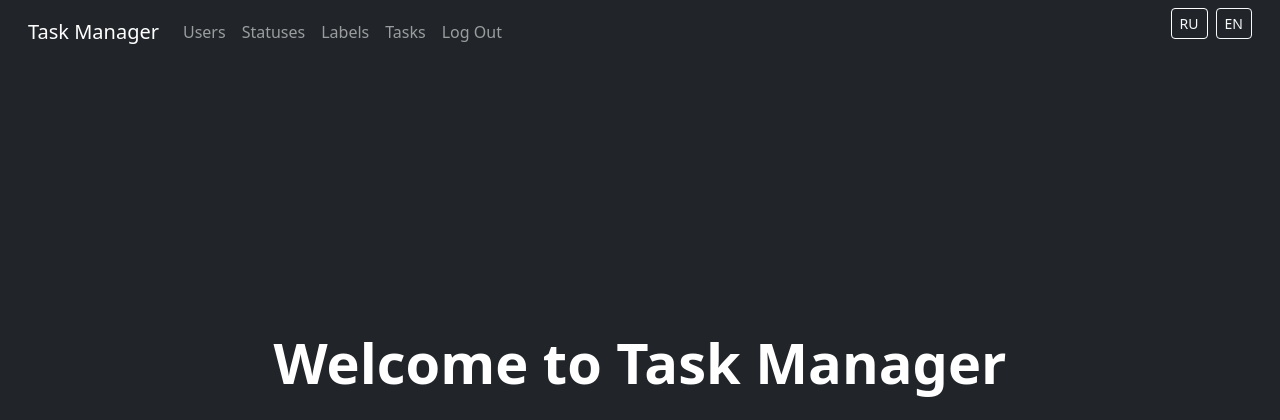
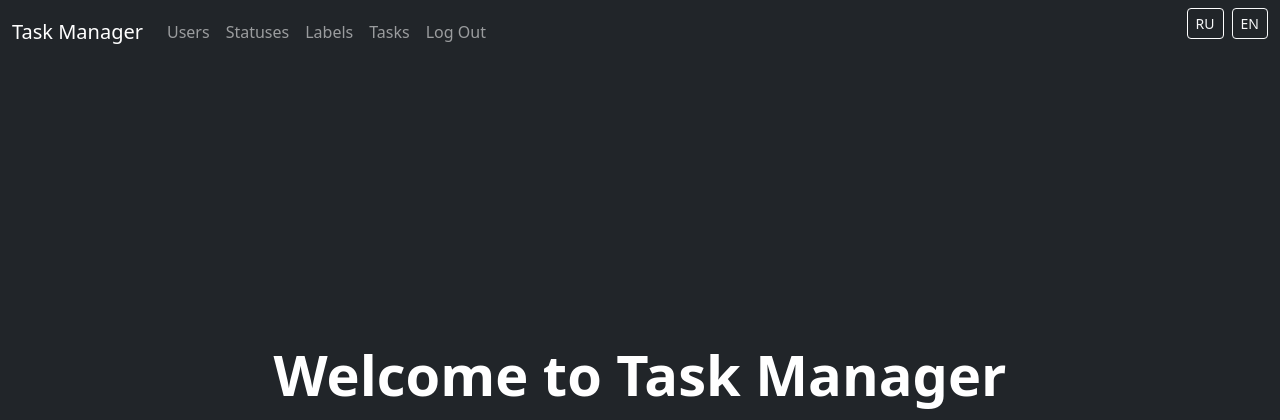
Before and after one commit to AlishaEvergreen/python-project-52, a Django app: page / in a window 1280 px wide. Shown: the top 420 px of the page. Run offline with Django 5.2, Linux system fonts and the light colour scheme; the visitor is signed in with stand-in values (Sample User, id 1); some libraries are stand-ins or nearby versions.

Commit message:
Fix navbar alignment and spacing issues

```diff
--- a/task_manager/templates/includes/navbar.html
+++ b/task_manager/templates/includes/navbar.html
@@ -1,51 +1,41 @@
 {% load i18n %}
 
-<nav class="navbar navbar-expand-md navbar-dark bg-dark px-3">
+<nav class="navbar navbar-expand-md navbar-dark bg-dark mb-4">
   <div class="container-fluid">
-    <a class="navbar-brand" href="{% url 'index' %}">{% trans "Task Manager" %}</a>
-    <button class="navbar-toggler" type="button" data-bs-toggle="collapse" data-bs-target="#navbarCollapse">
+    <a class="navbar-brand mb-0 h1" href="{% url 'index' %}">{% trans "Task Manager" %}</a>
+    <button class="navbar-toggler" type="button" data-bs-toggle="collapse"
+            data-bs-target="#navbarCollapse" aria-controls="navbarCollapse"
+            aria-expanded="false" aria-label="Toggle navigation">
       <span class="navbar-toggler-icon"></span>
     </button>
-    <div class="collapse navbar-collapse justify-content-between" id="navbarCollapse">
-      <ul class="navbar-nav me-auto mb-2 mb-md-0 align-items-center">
+    <div class="collapse navbar-collapse" id="navbarCollapse">
+      <ul class="navbar-nav me-auto mb-2 mb-md-0">
         <li class="nav-item">
           <a class="nav-link" href="{% url 'users:index' %}">{% trans "Users" %}</a>
         </li>
-
         {% if user.is_authenticated %}
+          <li class="nav-item"><a class="nav-link" href="#">{% trans "Statuses" %}</a></li>
+          <li class="nav-item"><a class="nav-link" href="#">{% trans "Labels" %}</a></li>
+          <li class="nav-item"><a class="nav-link" href="#">{% trans "Tasks" %}</a></li>
           <li class="nav-item">
-            <a class="nav-link" href="#">{% trans "Statuses" %}</a>
-          </li>
-          <li class="nav-item">
-            <a class="nav-link" href="#">{% trans "Labels" %}</a>
-          </li>
-          <li class="nav-item">
-            <a class="nav-link" href="#">{% trans "Tasks" %}</a>
-          </li>
-          <li class="nav-item">
-            <form action="{% url 'logout' %}" method="post" class="d-inline">
-              {% csrf_token %}
-              <button type="submit" class="nav-link border-0 bg-transparent p-2">{% trans "Log Out" %}</button>
+            <form class="me-auto mb-2 mb-md-0" action="{% url 'logout' %}" method="post">
+                {% csrf_token %}
+                <input class="btn nav-link" type="submit" value="{% trans 'Log Out' %}">
             </form>
-          </li>
+        </li>
         {% else %}
-          <li class="nav-item">
-            <a class="nav-link" href="{% url 'login' %}">{% trans "Log In" context "menu_item" %}</a>
-          </li>
-          <li class="nav-item">
-            <a class="nav-link" href="{% url 'users:create' %}">{% trans "Sign Up" context "menu_item" %}</a>
-          </li>
+          <li class="nav-item"><a class="nav-link" href="{% url 'login' %}">{% trans "Log In" context "menu_item" %}</a></li>
+          <li class="nav-item"><a class="nav-link" href="{% url 'users:create' %}">{% trans "Sign Up" context "menu_item" %}</a></li>
         {% endif %}
       </ul>
-
-      <form action="{% url 'set_language' %}" method="post" class="d-flex align-items-center">
+      <form action="{% url 'set_language' %}" method="post" class="d-flex align-items-center ms-auto">
         {% csrf_token %}
         <button type="submit" name="language" value="ru"
-          class="btn btn-sm btn-outline-light me-2 {% if LANGUAGE_CODE == 'ru' %}border-white{% endif %}">
+                class="btn btn-sm btn-outline-light me-2 {% if LANGUAGE_CODE == 'ru' %}border-white{% endif %}">
           RU
         </button>
         <button type="submit" name="language" value="en"
-          class="btn btn-sm btn-outline-light {% if LANGUAGE_CODE == 'en' %}border-white{% endif %}">
+                class="btn btn-sm btn-outline-light {% if LANGUAGE_CODE == 'en' %}border-white{% endif %}">
           EN
         </button>
       </form>
```
Also changed, not shown: task_manager/locale/ru/LC_MESSAGES/django.po, 1 other file.
